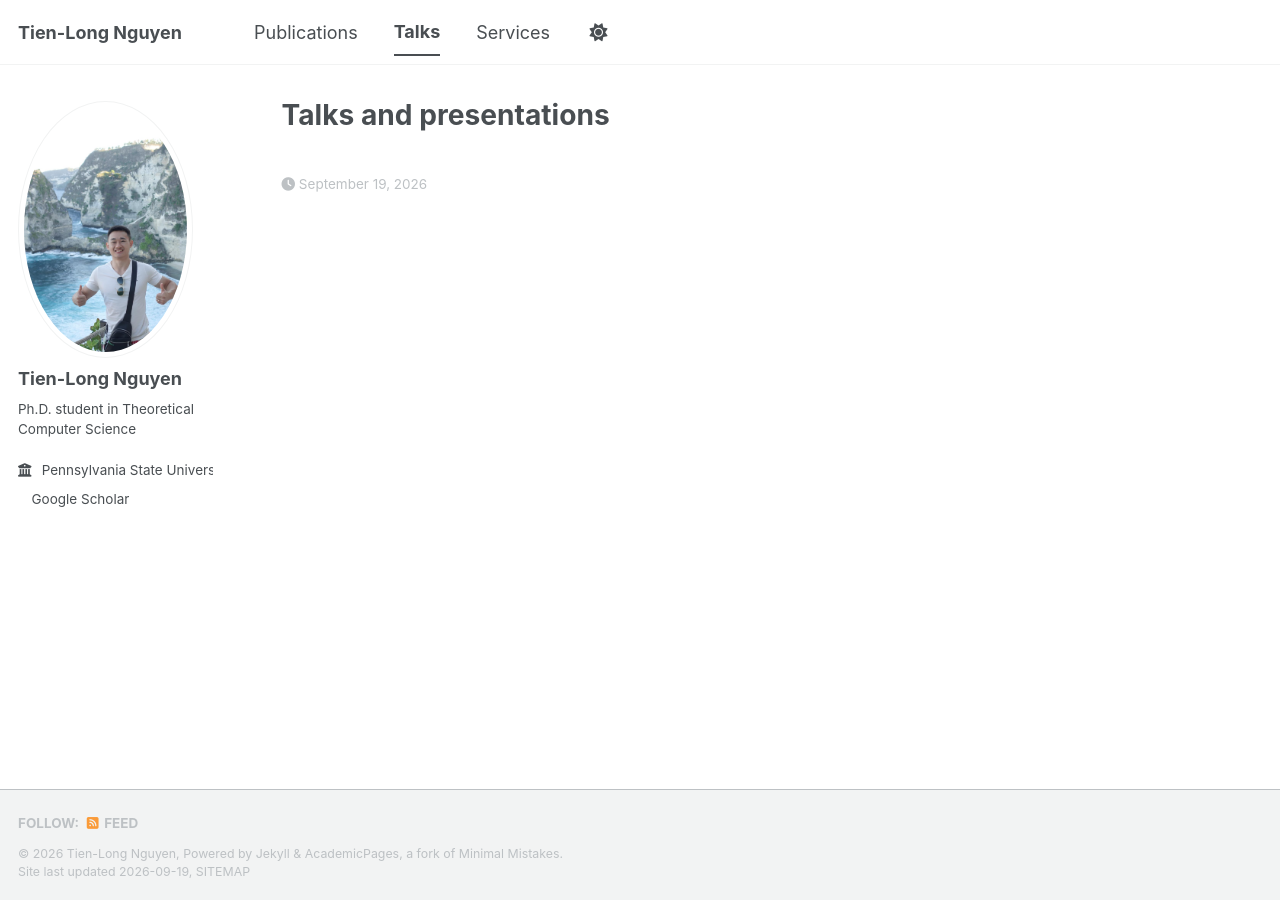
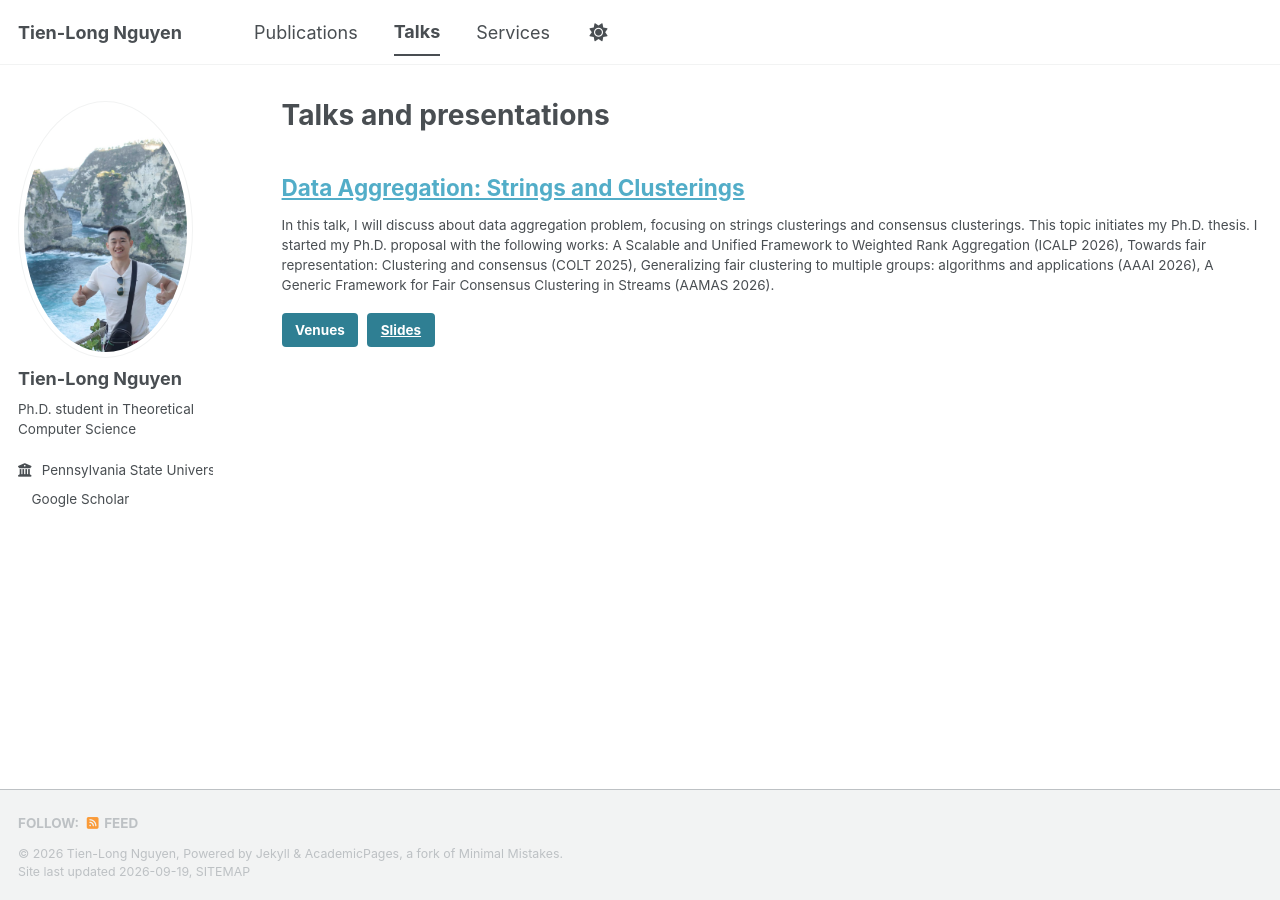
Before and after one commit to tienlonghungson/tienlonghungson.github.io, a Jekyll site: the page built from _pages/talks.html, in a window 1280 px wide. Built offline with Jekyll 4.4.1, drawn with Linux system fonts in a browser that asks for light colours; a style sheet for code colours, icons or effects is not loaded.

Commit message:
Add talk: Data Aggregation Strings and Clustering

```diff
--- a/_includes/archive-single-talk.html
+++ b/_includes/archive-single-talk.html
@@ -35,8 +35,19 @@
     {% if post.read_time %}
       <p class="page__meta"><i class="fa fa-clock" aria-hidden="true"></i> {% include read-time.html %}</p>
     {% endif %}
-    {% if post.date %}<p class="page__meta"><i class="fa fa-clock" aria-hidden="true"></i> {{ post.date | date: '%B %d, %Y' }}</p>{% endif %}
-    {% if post.venue %}<p class="archive__item-excerpt" itemprop="description">{{post.type}}, {{ post.venue }},  {{post.location}} {% endif %}
-    {% if post.excerpt %}<p class="archive__item-excerpt" itemprop="description">{{ post.excerpt | markdownify }}</p>{% endif %}
+    {% if post.content %}<div class="archive__item-excerpt" itemprop="description">{{ post.content }}</div>{% endif %}
+    <div class="talk-actions">
+      {% include talk-venues.html talk=post %}
+      {% if post.slides %}
+        <p class="talk-slides">
+          {% if post.slides contains '://' %}
+            <a href="{{ post.slides }}" class="btn" target="_blank" rel="noopener noreferrer">Slides</a>
+          {% else %}
+            {% assign post_slides_url = post.slides | replace: ' ', '%20' %}
+            <a href="{{ site.baseurl }}{{ post_slides_url }}" class="btn">Slides</a>
+          {% endif %}
+        </p>
+      {% endif %}
+    </div>
   </article>
 </div>
--- /dev/null
+++ b/_includes/talk-venues.html
@@ -0,0 +1,37 @@
+{% assign talk = include.talk %}
+
+{% if talk.venues and talk.venues.size > 0 %}
+  <details class="talk-venues">
+    <summary class="btn">Venues</summary>
+    <ul>
+      {% for venue in talk.venues %}
+        <li>
+          {% if venue.place %}{{ venue.place }}{% endif %}
+          {% if venue.time %}{% if venue.place %}, {% endif %}{{ venue.time }}{% endif %}
+          {% if venue.slides %}
+            {% if venue.slides contains '://' %}
+              <a href="{{ venue.slides }}" target="_blank" rel="noopener noreferrer">[Slides]</a>
+            {% else %}
+              {% assign venue_slides_url = venue.slides | replace: ' ', '%20' %}
+              <a href="{{ site.baseurl }}{{ venue_slides_url }}">[Slides]</a>
+            {% endif %}
+          {% endif %}
+        </li>
+      {% endfor %}
+    </ul>
+  </details>
+{% elsif talk.venue %}
+  <details class="talk-venues">
+    <summary class="btn">Venues</summary>
+    <ul>
+      <li>
+        {% if talk.venue %}{{ talk.venue }}{% endif %}
+        {% if talk.date %}{% if talk.venue %}, {% endif %}{{ talk.date | date: "%B %d, %Y" }}{% endif %}
+        {% if talk.slidesurl %}
+          {% assign legacy_slides_url = talk.slidesurl | replace: ' ', '%20' %}
+          <a href="{{ site.baseurl }}{{ legacy_slides_url }}">[Slides]</a>
+        {% endif %}
+      </li>
+    </ul>
+  </details>
+{% endif %}
--- a/_sass/layout/_archive.scss
+++ b/_sass/layout/_archive.scss
@@ -82,6 +82,34 @@
   .archive__item-title {
     text-decoration: underline;
   }
+}
+
+.talk-actions {
+  display: flex;
+  align-items: flex-start;
+  gap: 0.5em;
+  flex-wrap: wrap;
+}
+
+.talk-venues {
+  position: relative;
+
+  &[open] ul {
+    position: absolute;
+    z-index: 10;
+    top: calc(100% + 0.5em);
+    left: 0;
+    min-width: max-content;
+    margin: 0;
+    padding: 0.75em 1em 0.75em 2em;
+    background: var(--global-bg-color);
+    border: 1px solid var(--global-border-color);
+    box-shadow: 0 3px 8px rgba(#000, 0.15);
+  }
+}
+
+.talk-slides {
+  margin: 0;
 }
 
 
--- /dev/null
+++ b/_talks/dataaggregation_thesisproposal.md
@@ -0,0 +1,13 @@
+---
+title: "Data Aggregation: Strings and Clusterings"
+collection: talks
+type: "Talk"
+permalink: /talks/dataggregation_thesisproposal
+venues:
+  - place: "Comprehensive Exams, Pennsylvania State University, Computer Science and Engineering Department"
+    time: "September 15, 2026"
+
+slides: "/files/slides/Data Aggregation Strings and Clustering.pptx"
+---
+
+In this talk, I will discuss about data aggregation problem, focusing on strings clusterings and consensus clusterings. This topic initiates my Ph.D. thesis. I started my Ph.D. proposal with the following works: A Scalable and Unified Framework to Weighted Rank Aggregation (ICALP 2026), Towards fair representation: Clustering and consensus (COLT 2025), Generalizing fair clustering to multiple groups: algorithms and applications (AAAI 2026), A Generic Framework for Fair Consensus Clustering in Streams (AAMAS 2026).
```
Also changed, not shown: README.md (+21 -0 lines), _layouts/talk.html (+13 -0 lines), _talks/2012-03-01-talk-1.md (deleted, +0 -5 lines), markdown_generator/talks.py (+14 -5 lines), 1 other file.
